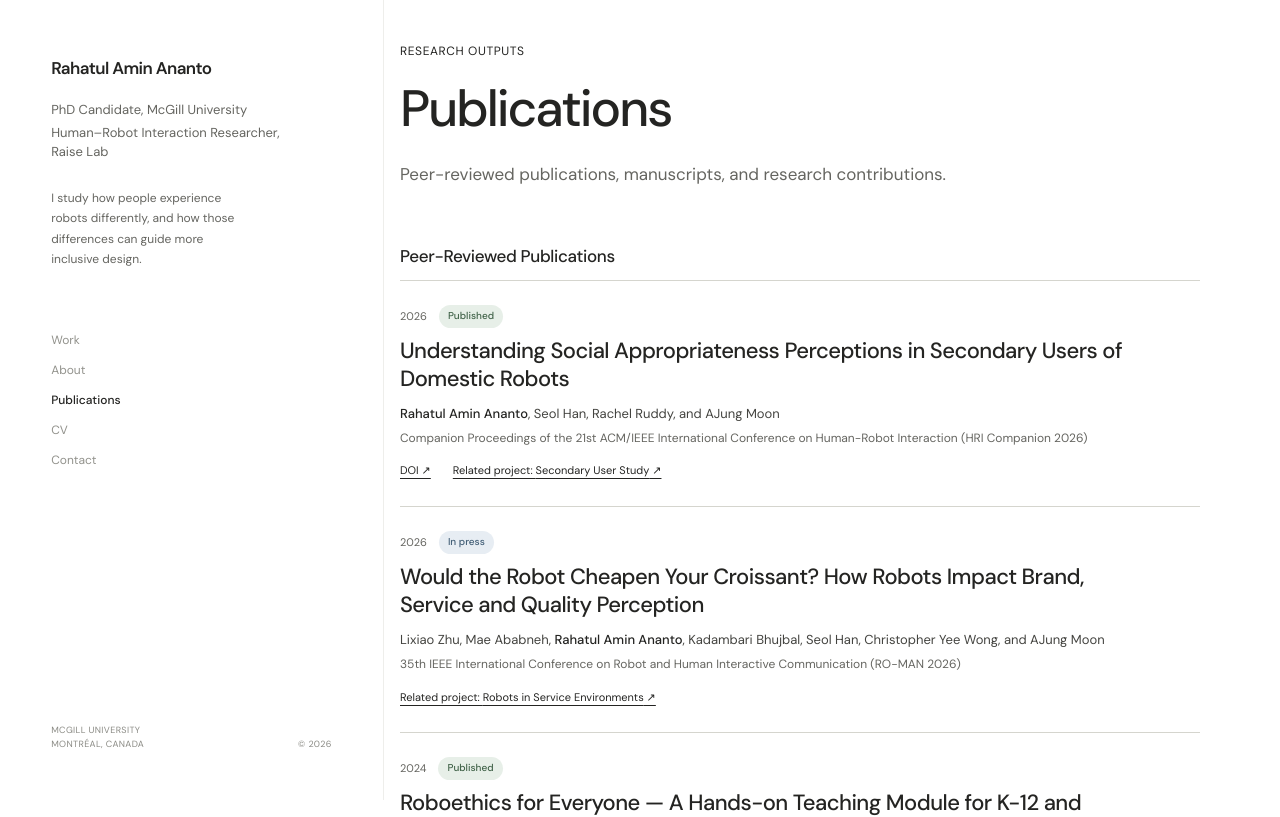
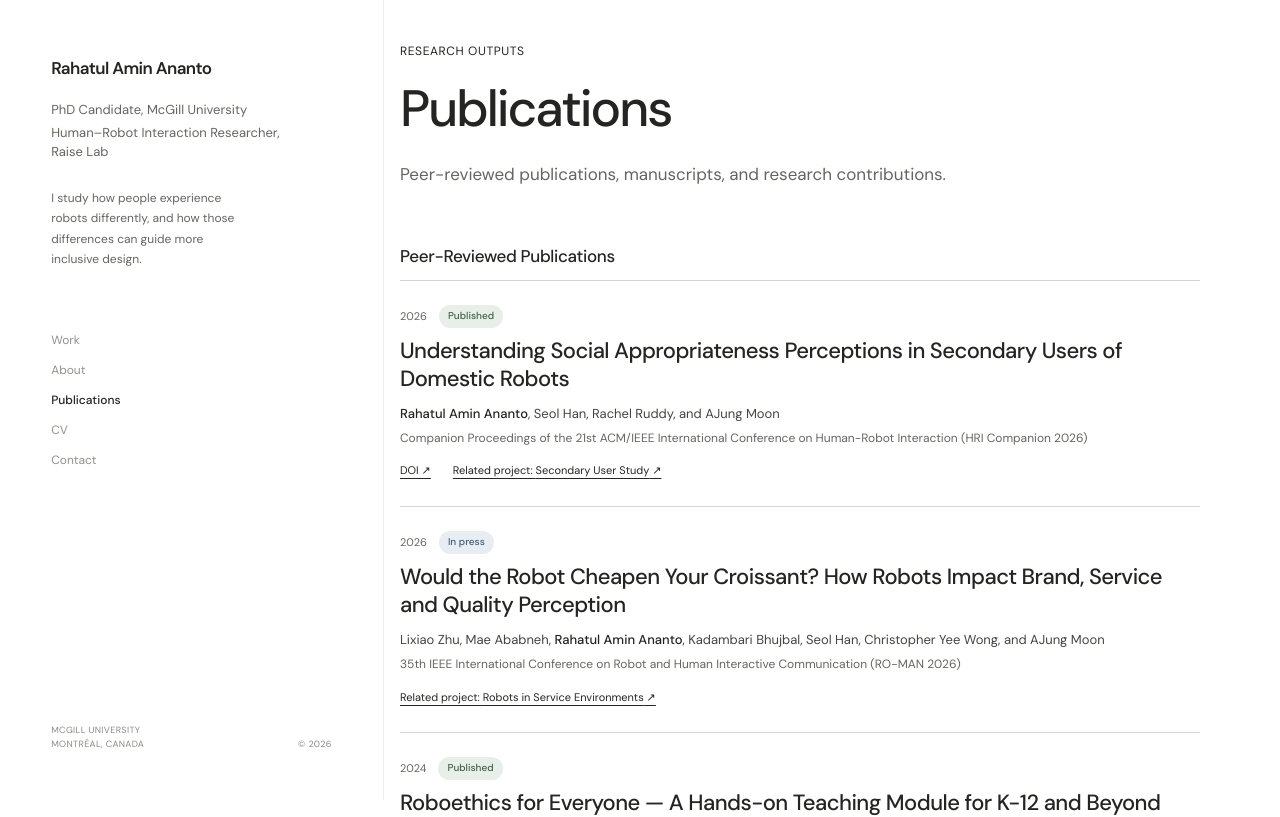
Before and after one commit to RahatulAmin/personal-website, a Next.js app: page /publications in a window 1280 px wide. Shown: the top 817 px of the page. Built offline with nearby package versions, Linux system fonts and the light colour scheme.

Commit message:
Align publication entries to page width

```diff
--- a/app/globals.css
+++ b/app/globals.css
@@ -124,7 +124,7 @@ em { font-style: normal; }
 .status-blue { background: #e7edf3; color: #405d75; }
 .status-amber { background: #f2ead9; color: #755d2f; }
 .status-grey { background: #ececea; color: #60605b; }
-.publication-entry h2 { max-width: 740px; font-size: clamp(19px, 2vw, 22px); font-weight: 500; line-height: 1.28; letter-spacing: -.025em; }
+.publication-entry h2 { font-size: clamp(19px, 2vw, 22px); font-weight: 500; line-height: 1.28; letter-spacing: -.025em; }
 .publication-authors { margin-top: 10px; color: #444440; font-size: 13px; line-height: 1.65; }
 .publication-authors strong { color: var(--ink); font-weight: 500; }
 .publication-authors sup, .contribution-note sup { font-size: .7em; vertical-align: super; }
```
